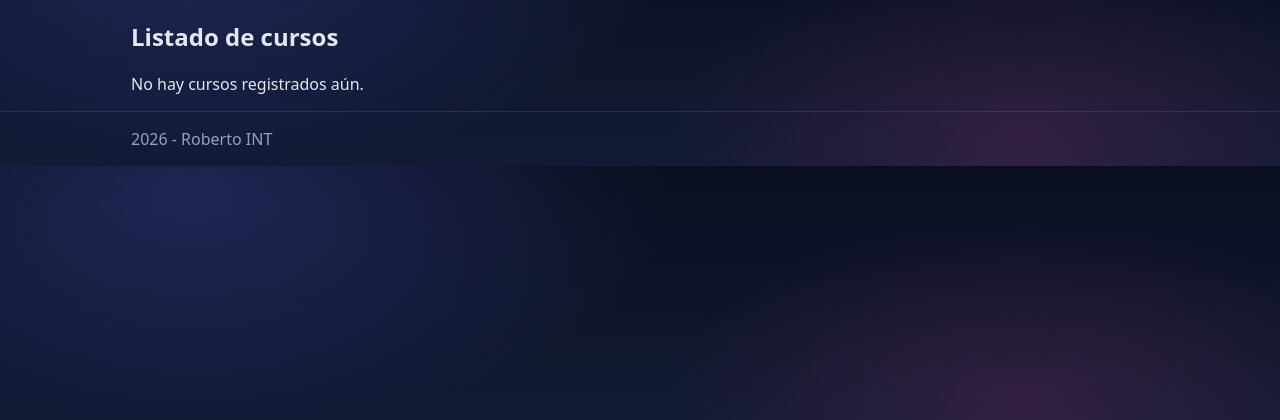
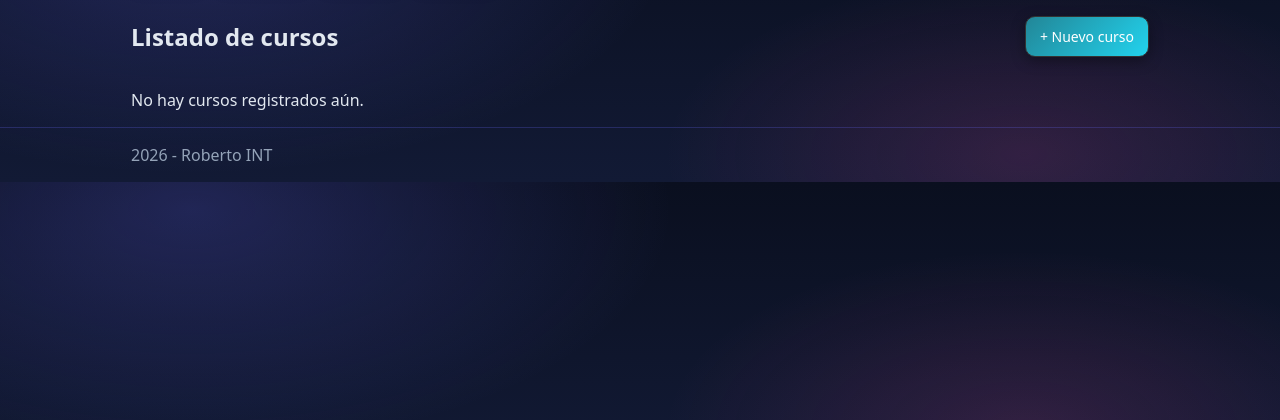
Before and after one commit to intimayta/django_practica, a Django app: page /cursos/ in a window 1280 px wide. Shown: the part 94-514 px from the top of the page. Run offline with Django 5.2, Linux system fonts and the light colour scheme; data that the repository does not hold is empty.

Commit message:
Crud final

```diff
--- a/cursos/templates/cursos/lista_cursos.html
+++ b/cursos/templates/cursos/lista_cursos.html
@@ -1,30 +1,39 @@
 {% extends "base.html" %}
-
 {% block titulo %}Cursos{% endblock %}
 
 {% block contenido %}
-  <h2>Listado de cursos</h2>
+  <div style="display:flex; justify-content:space-between; align-items:center; gap:12px; flex-wrap:wrap;">
+    <h2>Listado de cursos</h2>
+    <a href="{% url 'cursos:crear' %}" style="padding:10px 14px; border:1px solid #333; border-radius:10px;">
+      + Nuevo curso
+    </a>
+  </div>
 
   {% if cursos %}
-    <table style="width:100%; border-collapse: collapse;">
+    <table style="width:100%; border-collapse: collapse; margin-top:12px;">
       <thead>
         <tr>
           <th style="text-align:left; border-bottom:1px solid #ccc; padding:8px;">Título</th>
           <th style="text-align:left; border-bottom:1px solid #ccc; padding:8px;">Categoría</th>
           <th style="text-align:left; border-bottom:1px solid #ccc; padding:8px;">Inicio</th>
-          <th style="text-align:left; border-bottom:1px solid #ccc; padding:8px;">Horas</th>
           <th style="text-align:left; border-bottom:1px solid #ccc; padding:8px;">Activo</th>
+          <th style="text-align:left; border-bottom:1px solid #ccc; padding:8px;">Acciones</th>
         </tr>
       </thead>
       <tbody>
         {% for curso in cursos %}
           <tr>
-            <td style="padding:8px; border-bottom:1px solid #eee;">{{ curso.titulo }}</td>
+            <td style="padding:8px; border-bottom:1px solid #eee;">
+              <a href="{% url 'cursos:detalle' curso.pk %}">Ver</a> {{ curso.titulo }}
+            </td>
             <td style="padding:8px; border-bottom:1px solid #eee;">{{ curso.categoria.nombre }}</td>
-            <td style="padding:8px; border-bottom:1px solid #eee;">{{ curso.fecha_inicio }}</td>
-            <td style="padding:8px; border-bottom:1px solid #eee;">{{ curso.carga_horaria }}</td>
+            <td style="padding:8px; border-bottom:1px solid #eee;">{{ curso.fecha_inicio|date:"d/m/Y" }}</td>
             <td style="padding:8px; border-bottom:1px solid #eee;">
               {% if curso.activo %}Sí{% else %}No{% endif %}
+            </td>
+            <td style="padding:8px; border-bottom:1px solid #eee; display:flex; gap:8px; flex-wrap:wrap;">
+              <a href="{% url 'cursos:editar' curso.pk %}">Editar</a>
+              <a href="{% url 'cursos:eliminar' curso.pk %}">Eliminar</a>
             </td>
           </tr>
         {% endfor %}
--- a/cursos/urls.py
+++ b/cursos/urls.py
@@ -1,8 +1,12 @@
 from django.urls import path
 from . import views
 
-#app_name = "cursos"
+app_name = "cursos"
 
 urlpatterns = [
     path("", views.lista_cursos, name="lista"), # READ
+    path("nuevo/", views.crear_curso, name="crear"),
+    path("<int:id_curso>/", views.detalle_curso, name="detalle"),
+    path("<int:id_curso>/editar/", views.editar_curso, name="editar"),
+    path("<int:id_curso>/eliminar/", views.eliminar_curso, name="eliminar"),
 ]
--- a/cursos/views.py
+++ b/cursos/views.py
@@ -1,5 +1,6 @@
-from django.shortcuts import render
+from django.shortcuts import get_object_or_404, redirect, render
 from .models import Curso
+from .forms import CursoFormulario
 
 def lista_cursos(request):
     cursos = (
@@ -9,3 +10,54 @@ def lista_cursos(request):
     )
     contexto = {"cursos": cursos}
     return render(request, "cursos/lista_cursos.html", contexto)
+
+
+def detalle_curso(request, id_curso):
+    # pk para que funcione con ID por defecto o con PK personalizada
+    curso = get_object_or_404(Curso, pk=id_curso)
+    return render(request, "cursos/detalle_curso.html", {"curso": curso})
+
+
+def crear_curso(request):
+    if request.method == "POST":
+        formulario = CursoFormulario(request.POST)
+        if formulario.is_valid():
+            formulario.save()
+            return redirect("cursos:lista")  # PRG
+    else:
+        formulario = CursoFormulario()
+
+    return render(request, "cursos/formulario_curso.html", {
+        "formulario": formulario,
+        "modo": "crear",
+        "titulo_pagina": "Crear curso",
+    })
+
+
+def editar_curso(request, id_curso):
+    curso = get_object_or_404(Curso, pk=id_curso)
+
+    if request.method == "POST":
+        formulario = CursoFormulario(request.POST, instance=curso)
+        if formulario.is_valid():
+            formulario.save()
+            return redirect("cursos:detalle", id_curso=curso.pk)  # PRG
+    else:
+        formulario = CursoFormulario(instance=curso)
+
+    return render(request, "cursos/formulario_curso.html", {
+        "formulario": formulario,
+        "modo": "editar",
+        "titulo_pagina": "Editar curso",
+        "curso": curso,
+    })
+
+
+def eliminar_curso(request, id_curso):
+    curso = get_object_or_404(Curso, pk=id_curso)
+
+    if request.method == "POST":
+        curso.delete()
+        return redirect("cursos:lista")  # PRG
+
+    return render(request, "cursos/confirmar_eliminar.html", {"curso": curso})
--- a/plantillas/base.html
+++ b/plantillas/base.html
@@ -15,7 +15,7 @@
         <a href="{% url 'inicio' %}">Inicio</a>
         <a href="{% url 'temario' %}">Temario</a>
         <a href="{% url 'acerca' %}">Acerca</a>
-        <a href="{% url 'lista' %}">Cursos</a>
+        <a href="{% url 'cursos:lista' %}">Cursos</a>
       </nav>
     </div>
   </header>
```
Also changed, not shown: cursos/forms.py (added, +20 -0 lines), cursos/templates/cursos/confirmar_eliminar.html (added, +19 -0 lines), cursos/templates/cursos/detalle_curso.html (added, +18 -0 lines), cursos/templates/cursos/formulario_curso.html (added, +69 -0 lines).
